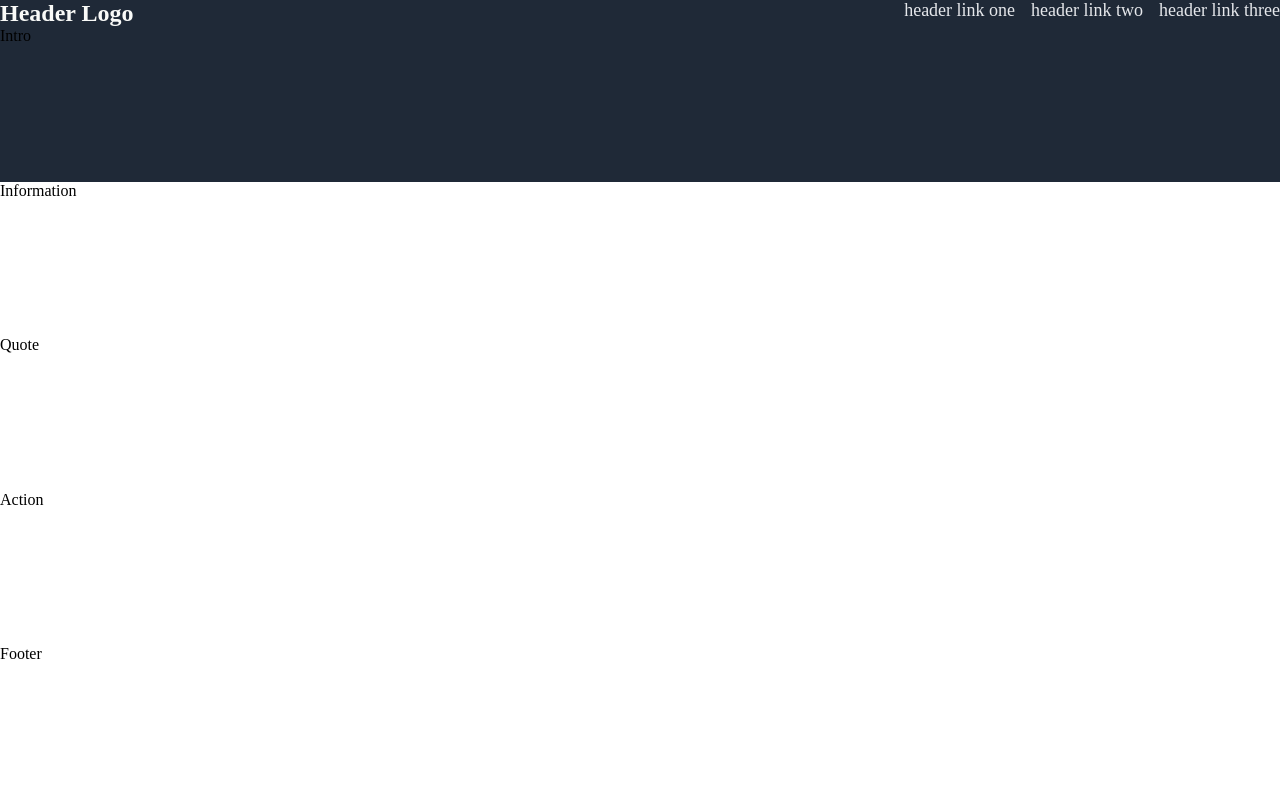
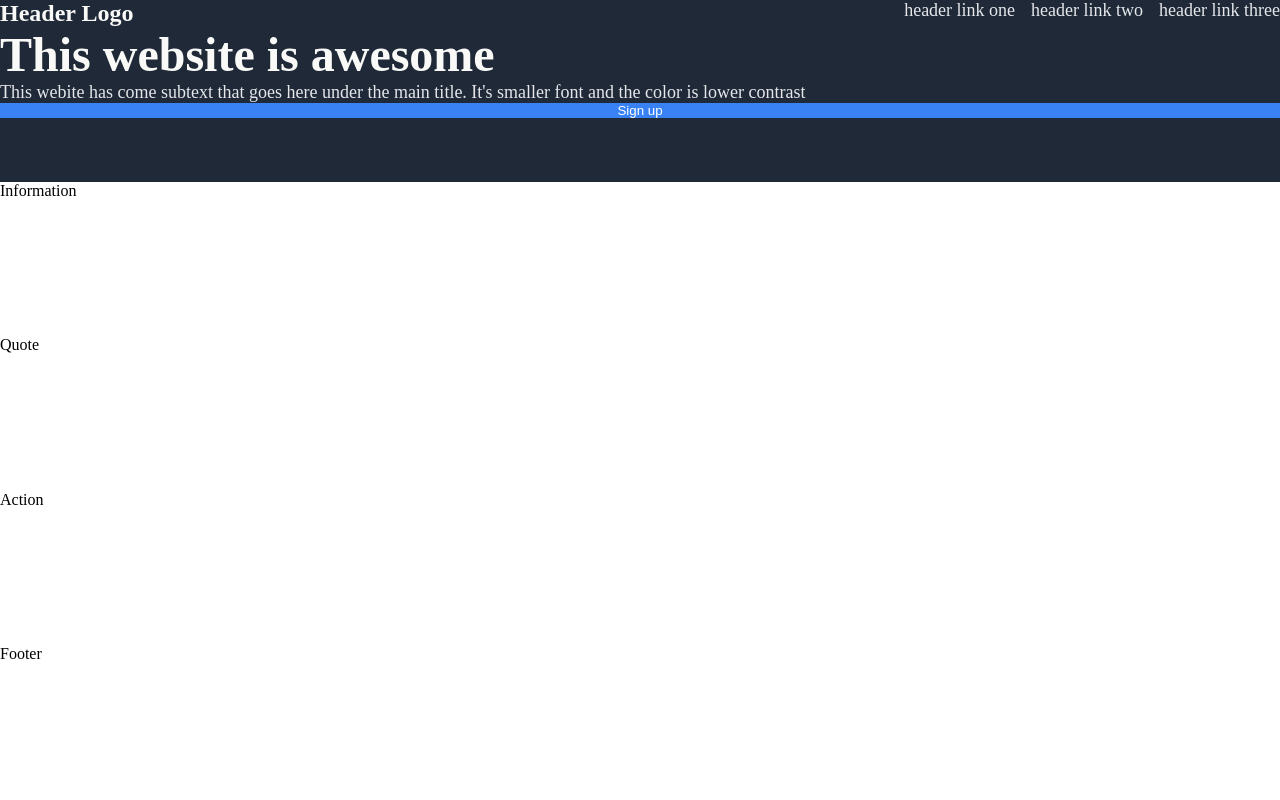
Before and after one commit to NagiriOni/landing-page, a plain HTML site: page index.html in a window 1280 px wide. Drawn offline with Linux system fonts and the light colour scheme.

Commit message:
Set up skeleton for hero section
change the font size of main title to 48px and font
color to #f9faf8

change the subtext font sizee to 18px and font color
to #e5e7eb

change button color to #3882f6 and set border to none

change flex-direction of section1 to column

```diff
--- a/index.html
+++ b/index.html
@@ -17,7 +17,13 @@
             </ul>
     </div>
 
-    <div class="section1">Intro</div>
+    <div class="section1">
+        <div class="main-title">This website is awesome</div>
+        <div class="subtext">This webite has come subtext that goes here under the main title. It's smaller
+            font and the color is lower contrast
+        </div>
+        <button>Sign up</button>
+    </div>
 
     <div class="information">Information</div>
     <div class="quote">Quote</div>
--- a/style.css
+++ b/style.css
@@ -9,11 +9,6 @@ body {
     height: 100vh;
 }
 
-.section1 {
-    display: flex;
-    flex: 1;
-    background-color: #1f2937;
-}
 .header {
     display: flex;
     justify-content: space-between;
@@ -35,6 +30,27 @@ ul {
     gap: 16px;
 }
 
+.section1 {
+    display: flex;
+    flex: 1;
+    background-color: #1f2937;
+    flex-direction: column;
+}
+.main-title {
+    font-size: 48px;
+    font-weight: bold;
+    color: #f9faf8;
+}
+.subtext {
+    font-size: 18px;
+    color: #e5e7eb;
+}
+button {
+    background: #3882f6;
+    color: white;
+    border: none;
+}
+
 .information {
     display: flex;
     flex: 1;
```
